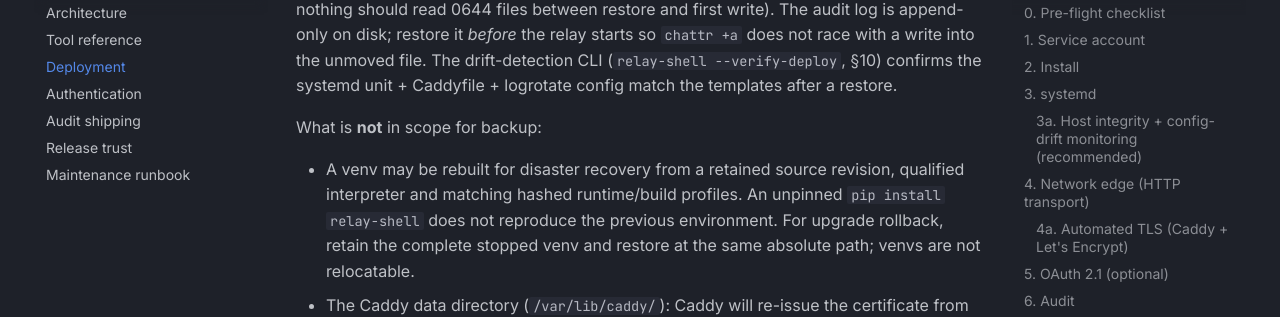
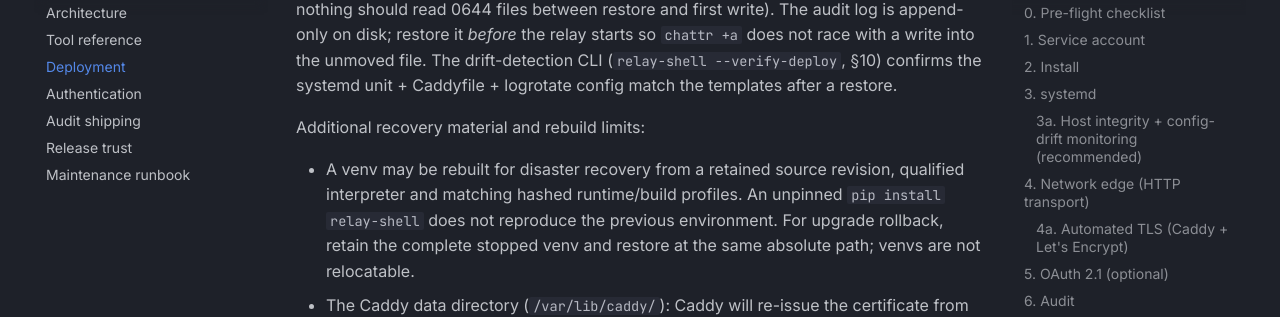
Before and after one commit to rmednitzer/relay-shell, an MkDocs documentation site: the page built from docs/deployment.md, in a window 1280 px wide and 900 px high, scrolled down 18331 px. Shown: the part 143-460 px from the top of the window. Built offline with MkDocs 1.6.1 and Material for MkDocs 9.7.7, drawn with Linux system fonts in a browser that asks for light colours; comment, search, counter and statistics services are not loaded.

```diff
--- a/docs/deployment.md
+++ b/docs/deployment.md
@@ -753,7 +753,7 @@
 (`relay-shell --verify-deploy`, §10) confirms the systemd unit + Caddyfile
 + logrotate config match the templates after a restore.
 
-What is **not** in scope for backup:
+Additional recovery material and rebuild limits:
 
 - A venv may be rebuilt for disaster recovery from a retained source revision,
   qualified interpreter and matching hashed runtime/build profiles. An unpinned
```
